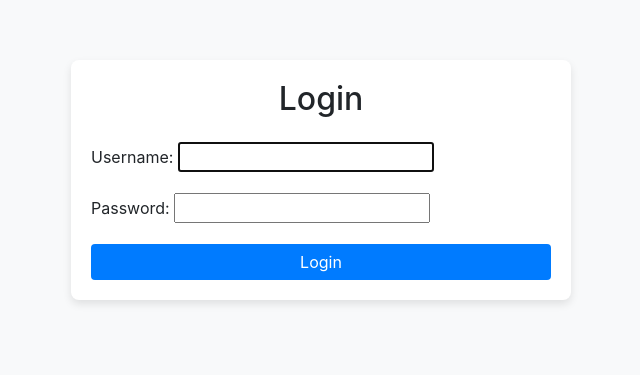
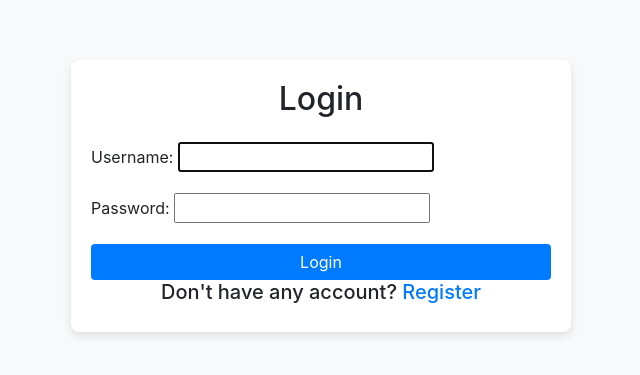
Before and after one commit to sahasrinip/WanderNest_TravelManagement_System, a Django app: page / in a window 1280 px wide. Shown: the top 375 px of the page, without its empty margins (319-959 px from the left). Run offline with Django 5.2, Linux system fonts and the light colour scheme; some libraries are stand-ins or nearby versions.

Commit message:
Update login.html

```diff
--- a/bookings/templates/login.html
+++ b/bookings/templates/login.html
@@ -43,6 +43,7 @@
                 {{ form.as_p }}
                 <button type="submit" class="btn btn-custom btn-block">Login</button>
             </form>
+            <center><h5>Don't have any account? <a href="{% url 'register' %}">Register</a></h5></center>
         </div>
     </div>
 
```
